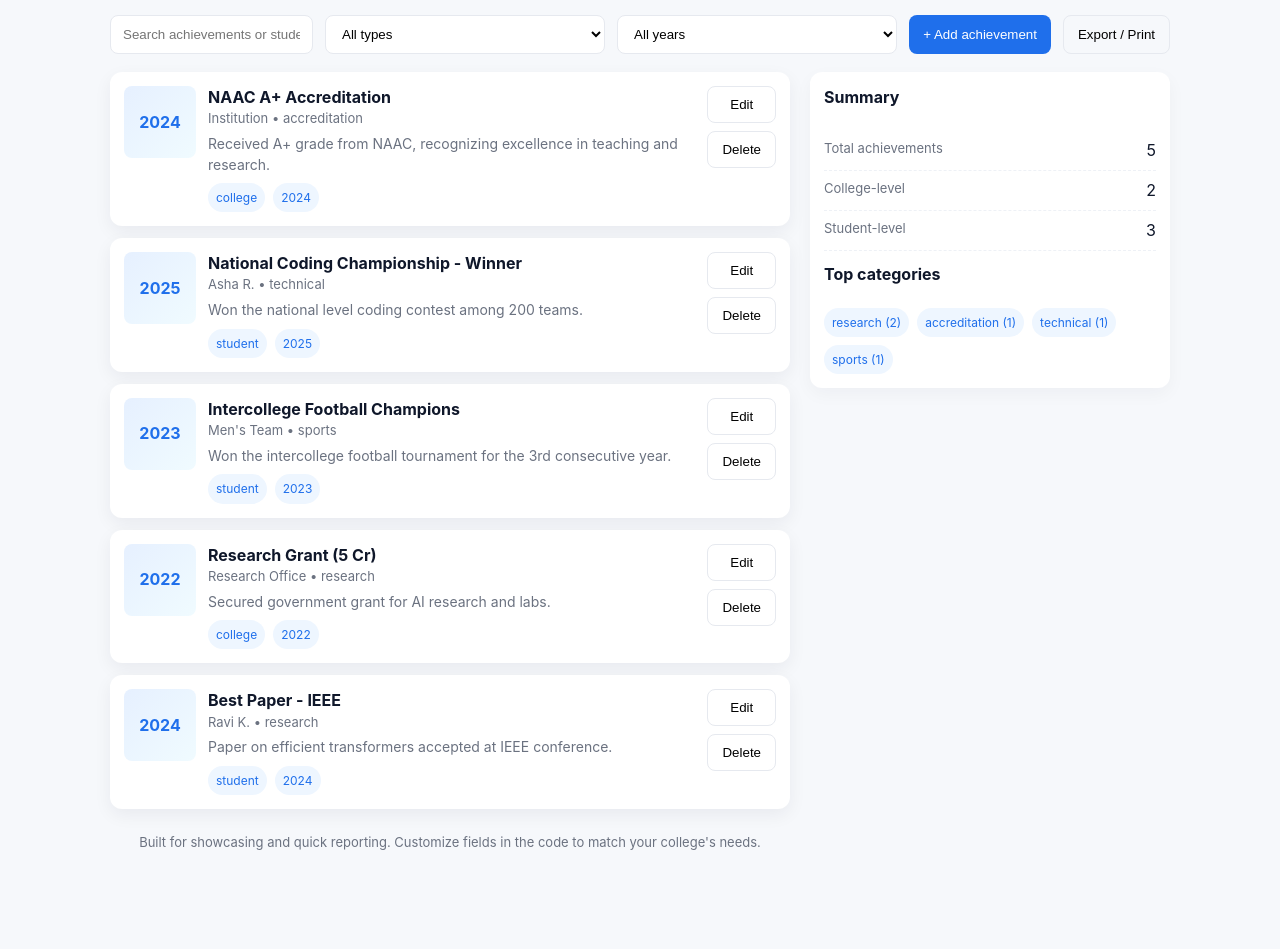
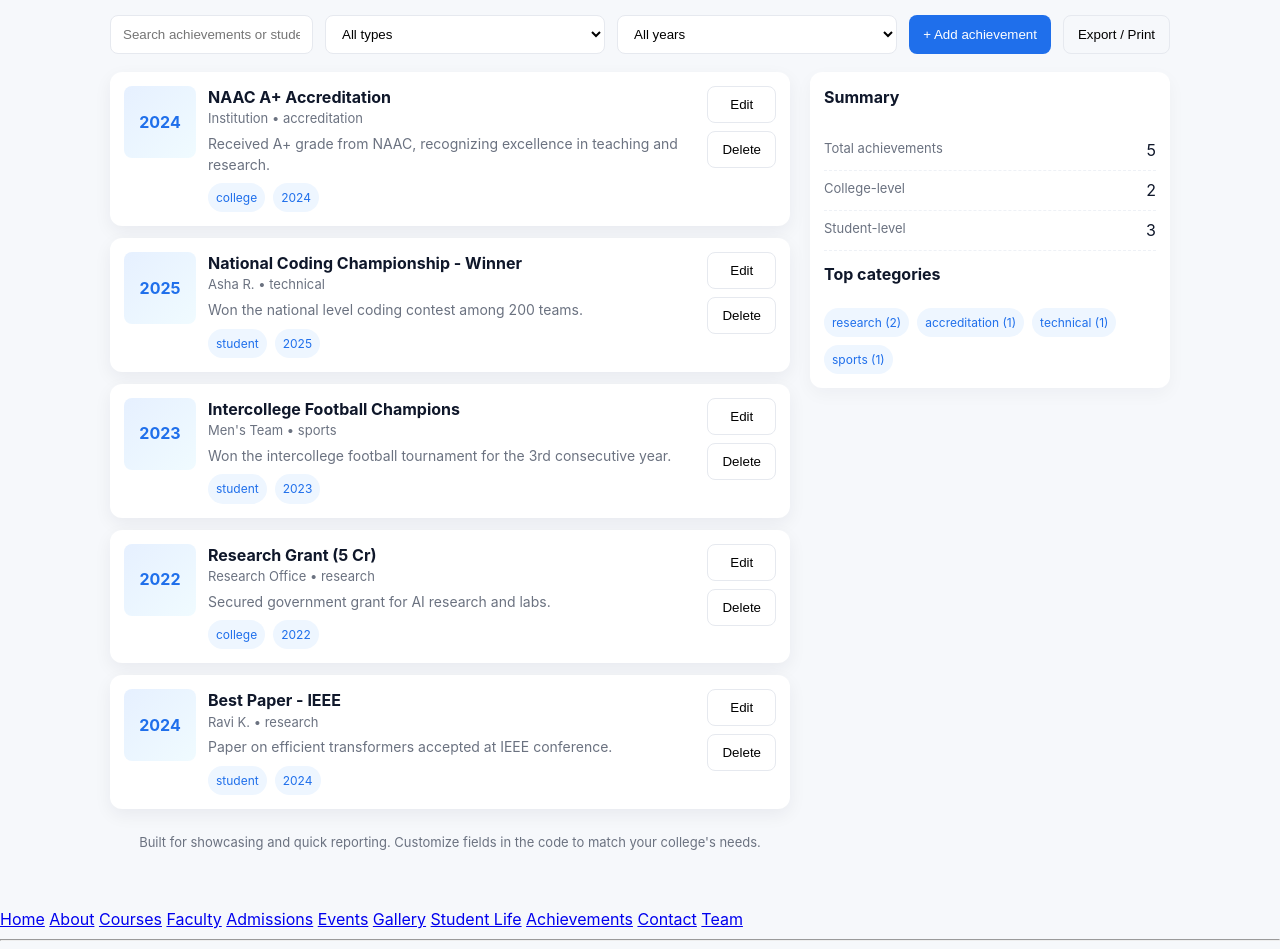
Before and after one commit to manjeera-ranabheri/college-website-, a plain HTML site: page Achievements.html in a window 1280 px wide. Shown: the part 135-1084 px from the top of the page. Before the commit the page ends 1043 px from the top, so only its background shows below. Drawn offline with Linux system fonts and the light colour scheme.

Commit message:
Achievements changes

```diff
--- a/Achievements.html
+++ b/Achievements.html
@@ -242,5 +242,19 @@
     // init
     render();
   </script>
+  <nav>
+  <a href="index.html">Home</a>
+  <a href="about.html">About</a>
+  <a href="courses.html">Courses</a>
+  <a href="faculty.html">Faculty</a>
+  <a href="admissions.html">Admissions</a>
+  <a href="events.html">Events</a>
+  <a href="gallery.html">Gallery</a>
+  <a href="studentlife.html">Student Life</a>
+  <a href="Achievements.html">Achievements</a>
+  <a href="contact.html">Contact</a>
+  <a href="team.html">Team</a>
+</nav>
+<hr>
 </body>
 </html>
```
